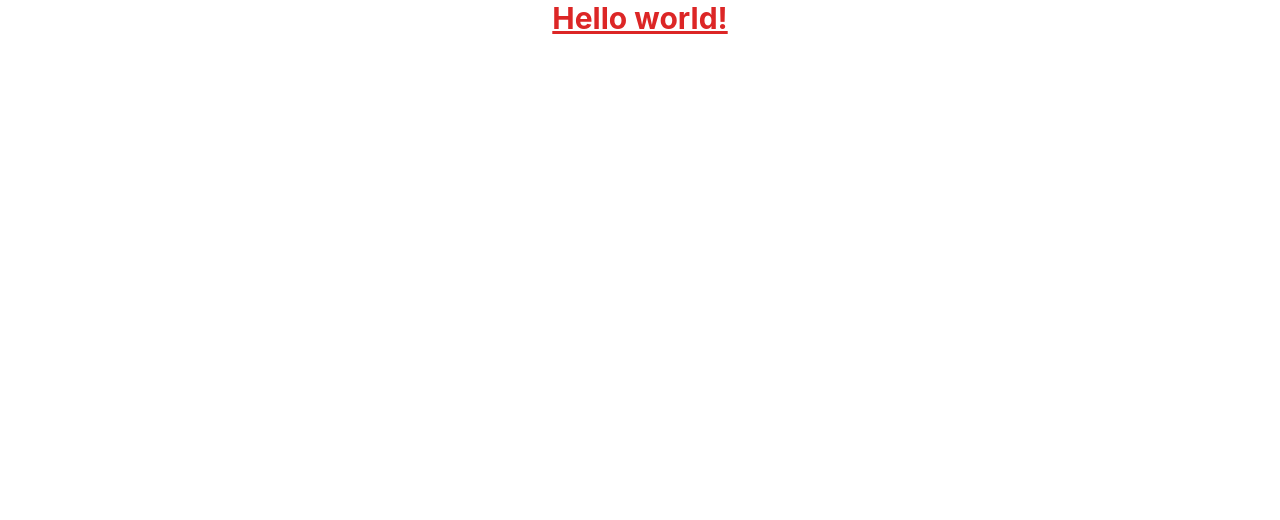
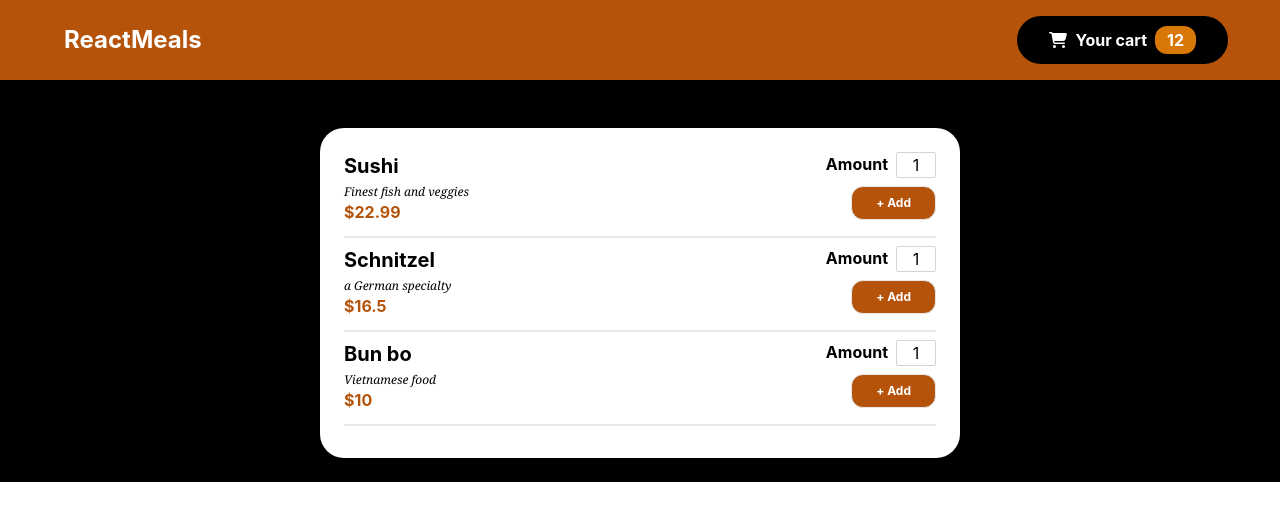
Before and after one commit to LamVuHoang/learning-reactjs, a React (Create React App) app: page / in a window 1280 px wide. Shown: the top 520 px of the page. Built offline with nearby package versions, Linux system fonts and the light colour scheme.

Commit message:
Home page

```diff
--- a/package.json
+++ b/package.json
@@ -3,12 +3,15 @@
   "version": "0.1.0",
   "private": true,
   "dependencies": {
+    "@fortawesome/fontawesome-svg-core": "^6.2.0",
+    "@fortawesome/free-solid-svg-icons": "^6.2.0",
+    "@fortawesome/react-fontawesome": "^0.2.0",
     "@testing-library/jest-dom": "^5.16.5",
     "@testing-library/react": "^13.4.0",
     "@testing-library/user-event": "^13.5.0",
     "react": "^18.2.0",
     "react-dom": "^18.2.0",
-    "react-scripts": "5.0.1",
+    "react-scripts": "^5.0.1",
     "web-vitals": "^2.1.4"
   },
   "scripts": {
--- a/src/App.jsx
+++ b/src/App.jsx
@@ -1,9 +1,15 @@
-import Home from "./Components/Home/index"
-import './App.css';
+import Home from "./Components/Home/index";
+import Header from "./Components/Header/index";
+import Banner from "./Components/Banner/index";
+import "./App.css";
 
 function App() {
   return (
-    <Home />
+    <>
+      <Header />
+      <Banner />
+      <Home />
+    </>
   );
 }
 
--- /dev/null
+++ b/src/Components/Banner/index.jsx
@@ -0,0 +1,7 @@
+export default function Index() {
+  return (
+    <>
+      <div className="bg-black">abc</div>
+    </>
+  );
+}
--- /dev/null
+++ b/src/Components/Header/index.jsx
@@ -0,0 +1,26 @@
+import { FontAwesomeIcon } from "@fortawesome/react-fontawesome";
+import { faShoppingCart } from "@fortawesome/free-solid-svg-icons";
+
+export default function Index() {
+  return (
+    <>
+      <div className="flex bg-amber-700">
+        <div className="p-6 ml-10 text-white font-bold text-2xl">
+          ReactMeals
+        </div>
+        <div className="flex-grow"></div>
+        <div className="p-3 mr-10 mt-1">
+          <div className="p-3 pl-8 pr-8 bg-black border-amber-900 rounded-3xl text-white font-bold">
+            <span className="pr-2">
+              <FontAwesomeIcon icon={faShoppingCart} />
+            </span>
+            <span>Your cart</span>
+            <span className="bg-amber-600 ml-2 pl-3 pr-3 rounded-xl p-1">
+              12
+            </span>
+          </div>
+        </div>
+      </div>
+    </>
+  );
+}
--- a/src/Components/Home/index.jsx
+++ b/src/Components/Home/index.jsx
@@ -1,7 +1,49 @@
+import foodList from "../../food.json";
+
 export default function index() {
   return (
-    <>
-      <h1 className="text-3xl font-bold underline text-center text-red-600">Hello world!</h1>
-    </>
+    <div className="bg-black h-max">
+      <div className="">abc</div>
+      <div className="bg-white rounded-3xl md:ml-auto md:mr-auto md:w-1/2">
+        <div className="p-6">
+          {foodList.map((item) => {
+            return (
+              <div key={item.id}>
+                <div className="flex pb-3">
+                  <div className="grow">
+                    <div className="text-xl font-bold pb-1">{item.title}</div>
+                    <div className="text-xs font-serif italic">
+                      {item.content}
+                    </div>
+                    <div className="text-amber-700 font-bold">
+                      ${item.price}
+                    </div>
+                  </div>
+                  <div className="mr-0 ml-auto">
+                    <div className="flex w-auto text-right">
+                      <span className="pr-2 font-bold">Amount</span>
+                      <span>
+                        <input
+                          className="w-10 rounded-sm text-center border border-gray-300"
+                          type="text"
+                          defaultValue="1"
+                        />
+                      </span>
+                    </div>
+                    <div className="text-right pt-2">
+                      <button className="border bg-amber-700 p-2 pl-6 pr-6 rounded-xl font-bold text-white text-xs">
+                        + Add
+                      </button>
+                    </div>
+                  </div>
+                </div>
+                <div className="border-t-2 border-gray-200 pt-2"></div>
+              </div>
+            );
+          })}
+        </div>
+      </div>
+      <div>asd</div>
+    </div>
   );
 }
--- /dev/null
+++ b/src/food.json
@@ -0,0 +1,20 @@
+[
+    {
+        "id": 1,
+        "title": "Sushi",
+        "content": "Finest fish and veggies",
+        "price": 22.99
+    },
+    {
+        "id": 2,
+        "title": "Schnitzel",
+        "content": "a German specialty",
+        "price": 16.50
+    },
+    {
+        "id": 3,
+        "title": "Bun bo",
+        "content": "Vietnamese food",
+        "price": 10
+    }
+]
```
Also changed, not shown: public/food.jpeg (added).
